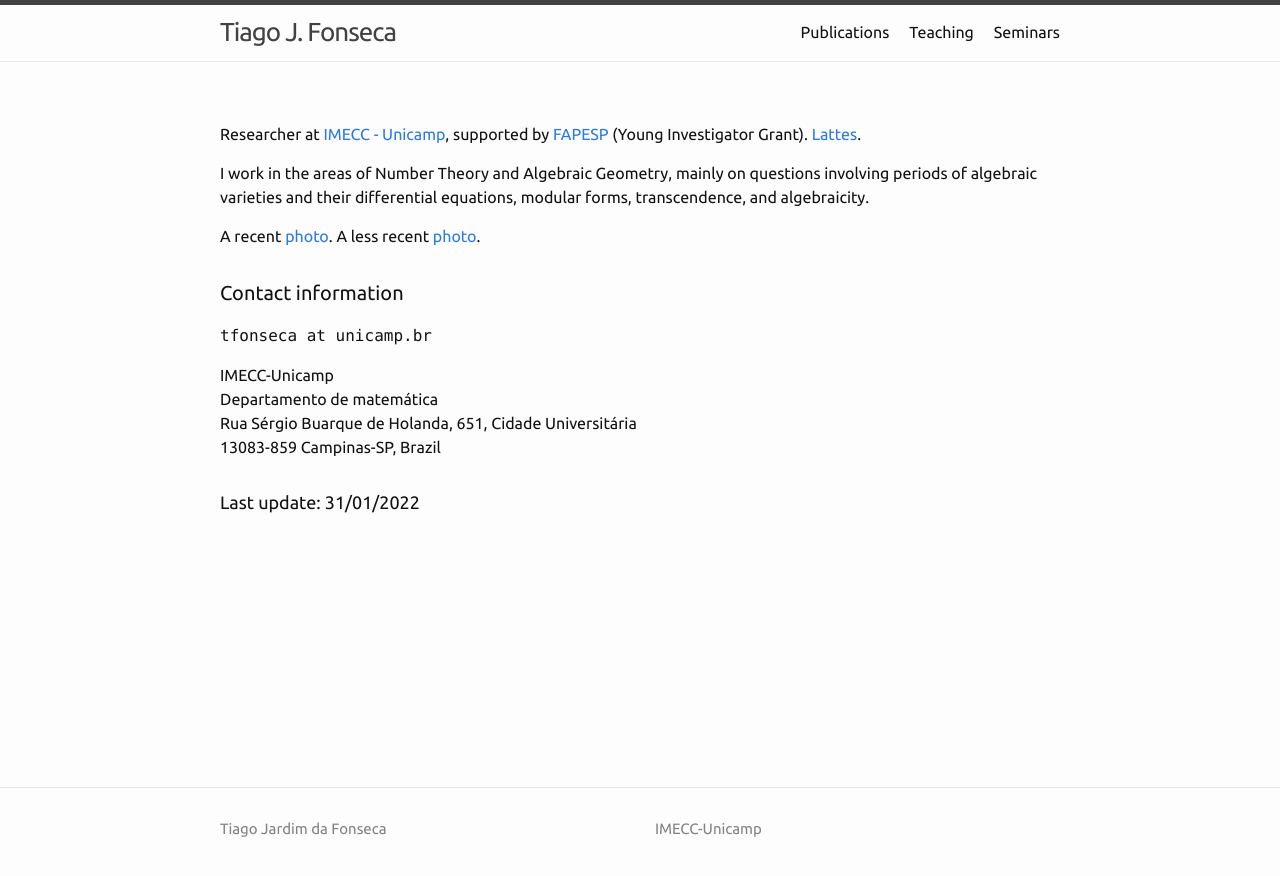
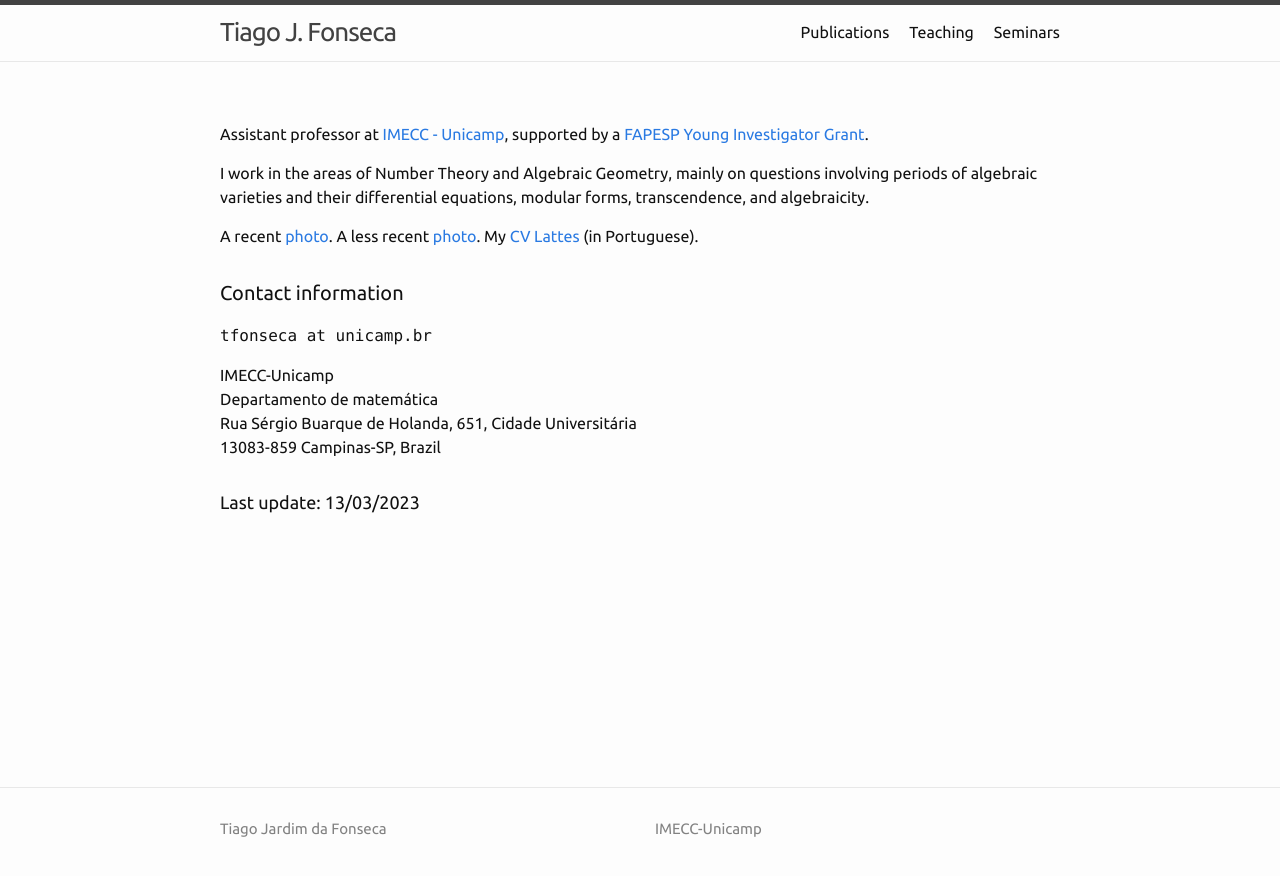
Before and after one commit to tjfonseca/tjfonseca.github.io, a Jekyll site: the page built from index.md, in a window 1280 px wide. Shown: the top 876 px of the page. Built offline with Jekyll 4.4.1, drawn with Linux system fonts in a browser that asks for light colours.

Commit message:
Initial commit

```diff
--- a/index.md
+++ b/index.md
@@ -9,11 +9,11 @@ layout: home
 ---
 
 
-Researcher at <a href="https://www.ime.unicamp.br/en">IMECC - Unicamp</a>, supported by <a href="https://fapesp.br/en">FAPESP</a> (Young Investigator Grant). <a href="http://lattes.cnpq.br/6649828487224147">Lattes</a>.
+Assistant professor at <a href="https://www.ime.unicamp.br/en">IMECC - Unicamp</a>, supported by a <a href="https://bv.fapesp.br/en/auxilios/108313/periods-and-algebraicity/">FAPESP Young Investigator Grant</a>.
 
 I work in the areas of Number Theory and Algebraic Geometry, mainly on questions involving periods of algebraic varieties and their differential equations, modular forms, transcendence, and algebraicity.
 
-A recent <a href="assets/pictures/dieppe.jpg">photo</a>. A less recent <a href="assets/pictures/diploma.png">photo</a>.<!--A <a href="./cv-en.pdf">CV</a>.-->
+A recent <a href="assets/pictures/dieppe.jpg">photo</a>. A less recent <a href="assets/pictures/diploma.png">photo</a>. My <a href="http://lattes.cnpq.br/6649828487224147">CV Lattes</a> (in Portuguese).
 
 <h4>
 	Contact information
@@ -29,5 +29,5 @@ Rua Sérgio Buarque de Holanda, 651, Cidade Universitária <br>
 13083-859 Campinas-SP, Brazil <br>
 
 <h5>
-	Last update: 31/01/2022
+	Last update: 13/03/2023
 </h5>
```
